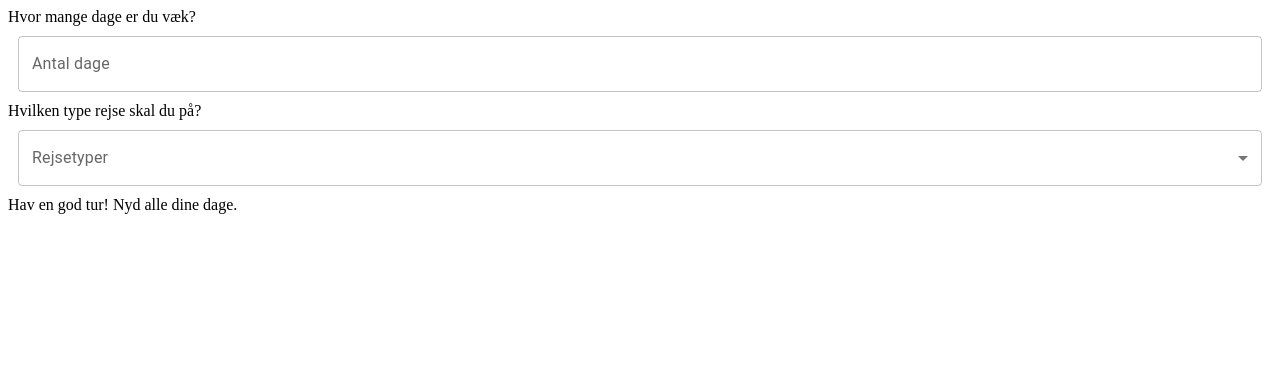
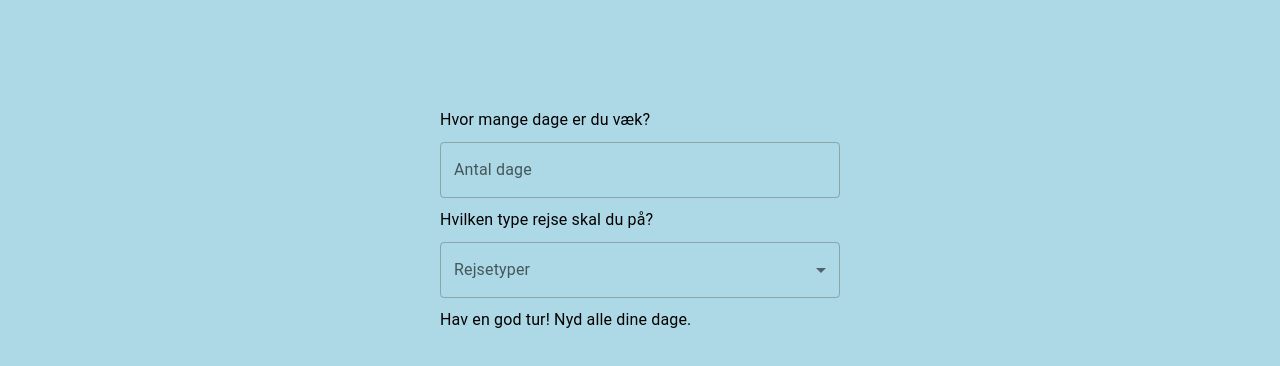
Before and after one commit to SoerenDit/pakkelisten, a React (Create React App) app: page / in a window 1280 px wide. Shown: the top 366 px of the page. Built offline with nearby package versions, Linux system fonts and the light colour scheme.

Commit message:
Margins and backgroundcolor

```diff
--- a/public/index.html
+++ b/public/index.html
@@ -1,5 +1,5 @@
 <!DOCTYPE html>
-<html lang="en">
+<html lang="en" style="background-color: lightblue">
   <head>
     <meta charset="utf-8" />
     <link rel="icon" href="%PUBLIC_URL%/favicon.ico" />
--- a/src/App.tsx
+++ b/src/App.tsx
@@ -1,29 +1,18 @@
-import { useState } from "react";
-import Dropdown from "./Libs/UI/Dropdown";
-import Input from "./Libs/UI/Input";
+import styled from "styled-components";
+import Content from "./Libs/UI/Content";
 
 function App() {
-  const [trip, setTrip] = useState("");
-  const [days, setDays] = useState("");
+
+  const Container = styled.div`
+    margin: auto;
+    max-width: 400px;
+    padding: 100px 20px 10px 20px;
+  `;
 
   return (
-    <>
-      <div> Hvor mange dage er du væk?</div>
-      <Input
-        onChange={(value) => {
-          setDays(value);
-        }}
-        text="Antal dage"
-      ></Input>
-      <div>Hvilken type rejse skal du på?</div>
-      <Dropdown
-        onChange={(value) => {
-          setTrip(value);
-        }}
-      ></Dropdown>
-
-      <div>Hav en god {trip ? trip : "tur"}! Nyd alle dine {days ? days : ""} dage.</div>
-    </>
+      <Container>
+        <Content />
+      </Container>
   );
 }
 
--- /dev/null
+++ b/src/Libs/UI/Content.tsx
@@ -0,0 +1,36 @@
+import { Typography } from "@mui/material";
+import { useState } from "react";
+import Dropdown from "./Dropdown";
+import Input from "./Input";
+
+
+function Content() {
+
+  const [trip, setTrip] = useState("");
+  const [days, setDays] = useState("");
+
+  return (
+    <>
+        <Typography> Hvor mange dage er du væk?</Typography>
+        <Input
+          onChange={(value) => {
+            setDays(value);
+          }}
+          text="Antal dage"
+        ></Input>
+        <Typography>Hvilken type rejse skal du på?</Typography>
+        <Dropdown
+          onChange={(value) => {
+            setTrip(value);
+          }}
+        ></Dropdown>
+
+        <Typography>
+          Hav en god {trip ? trip : "tur"}! Nyd alle dine {days ? days : ""}{" "}
+          dage.
+        </Typography>
+    </>
+  );
+}
+
+export default Content;
--- a/src/Libs/UI/Dropdown.tsx
+++ b/src/Libs/UI/Dropdown.tsx
@@ -21,7 +21,7 @@ function Dropdown(props: Props) {
   };
 
   const Container = styled.div`
-    margin: 10px;
+      margin: 10px 0px 10px 0px;
   `;
 
   return (
--- a/src/Libs/UI/Input.tsx
+++ b/src/Libs/UI/Input.tsx
@@ -7,7 +7,7 @@ interface Props {
 }
 
 const Container = styled.div`
-  margin: 10px;
+  margin: 10px 0px 10px 0px;
 `;
 
 function Input(props: Props) {
```
